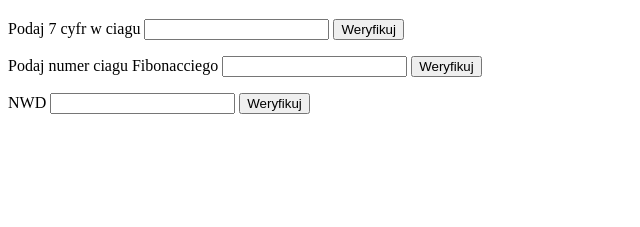
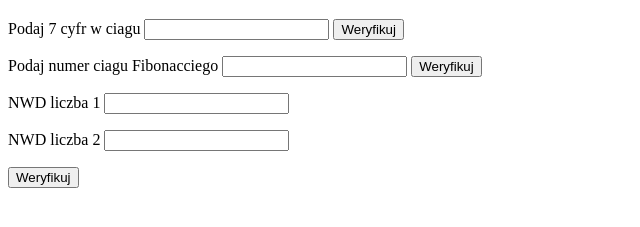
Before and after one commit to ianowak/jezyki-skryptowe, a plain HTML site: page zad5/index.html in a window 1280 px wide. Shown: the part 61-288 px from the top of the page, without its empty margins (0-640 px from the left). Drawn offline with Linux system fonts and the light colour scheme.

Commit message:
update nwd

```diff
--- a/zad5/index.html
+++ b/zad5/index.html
@@ -13,9 +13,10 @@
         <p>Podaj numer ciagu Fibonacciego <input type="text" id="f2">
             <input type="button" id="button2" value="Weryfikuj" onclick="fibonacci()" /></p>
             <p id="funkcja2"></p>
-        <p> NWD <input type="text" id="f3">
-            <input type="button" id="button3" value="Weryfikuj" /></p>
-            <p id="funkcja3"></p>
+        <p> NWD liczba 1 <input type="text" id="nwd1"></p>
+        <p>NWD liczba 2 <input type="text" id="nwd2"></p>
+        <p><input type="button" id="button3" value="Weryfikuj" onclick="nwd()" /></p>
+        <p id="funkcja3"> </p>
     </div>
     <script type="text/javascript">
 
@@ -59,6 +60,18 @@
 
         }
 
+        function nwd(){
+            var liczba1=parseInt(nwd1.value);
+            var liczba2=parseInt(nwd2.value);
+            var x;
+
+            while(liczba2){
+                x=liczba1 % liczba2;
+                liczba1=liczba2;
+                liczba2=x;
+        }
+        funkcja3.innerHTML="najwiekszy wspolny dzielnik to: " + liczba1;
+    }
     </script>
 
 </body>
```
